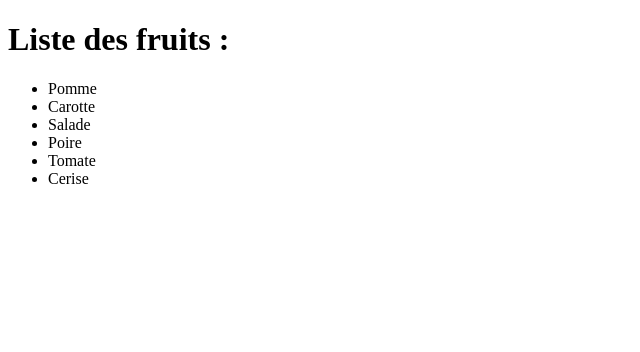
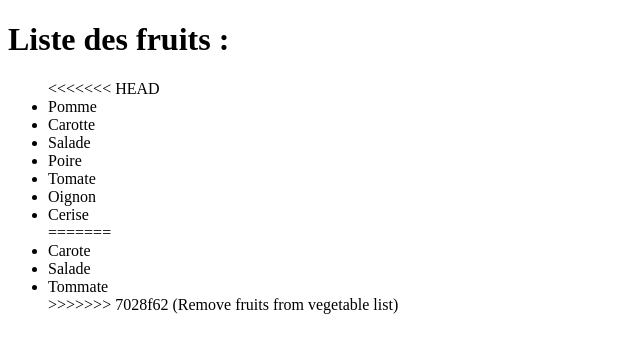
Before and after one commit to antocap2018/defi-git-rebase, a plain HTML site: page index.html in a window 1280 px wide. Shown: the whole page, without its empty margins (0-640 px from the left). Drawn offline with Linux system fonts and the light colour scheme.

Commit message:
Remove fruits from vegetable list
Add onion

```diff
--- a/index.html
+++ b/index.html
@@ -10,12 +10,19 @@
     <body>
         <h1>Liste des fruits :</h1>
         <ul>
+<<<<<<< HEAD
             <li>Pomme</li>
             <li>Carotte</li>
             <li>Salade</li>
             <li>Poire</li>
             <li>Tomate</li>
+ <li>Oignon</li>
             <li>Cerise</li>
+=======
+            <li>Carote</li>
+            <li>Salade</li>
+            <li>Tommate</li>
+>>>>>>> 7028f62 (Remove fruits from vegetable list)
         </ul>
     </body>
 </html>
```
